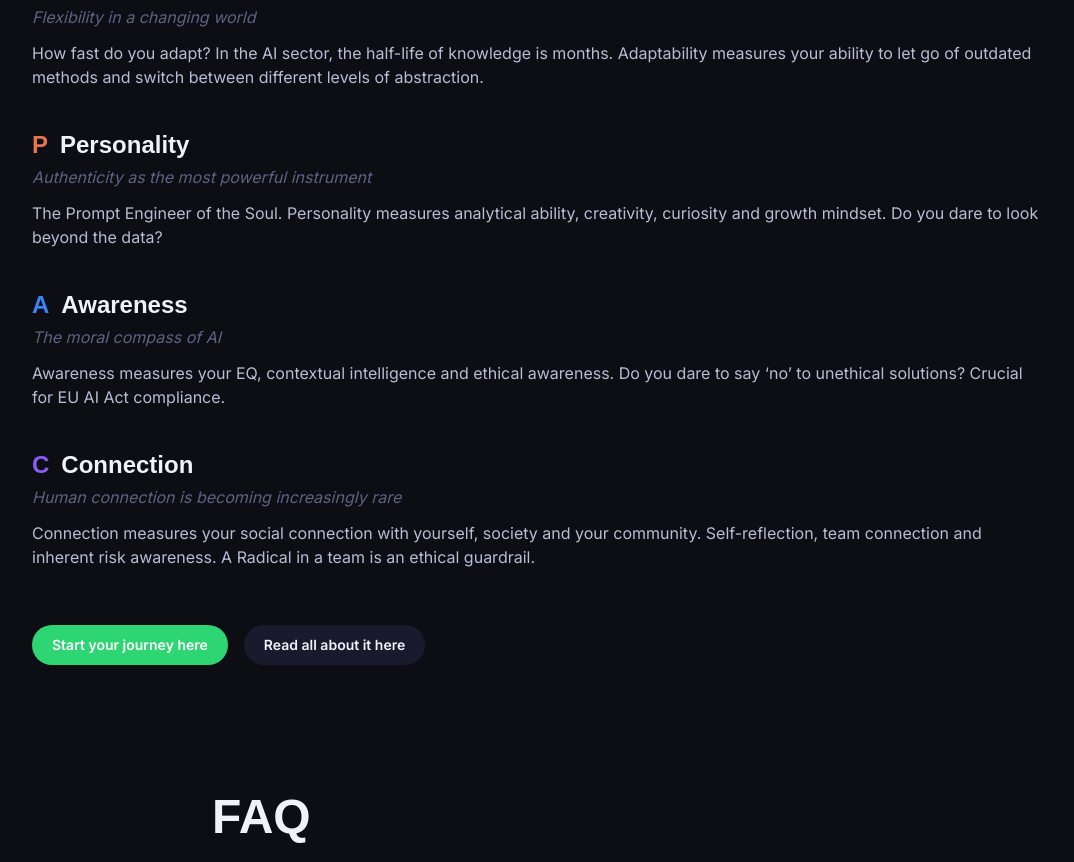
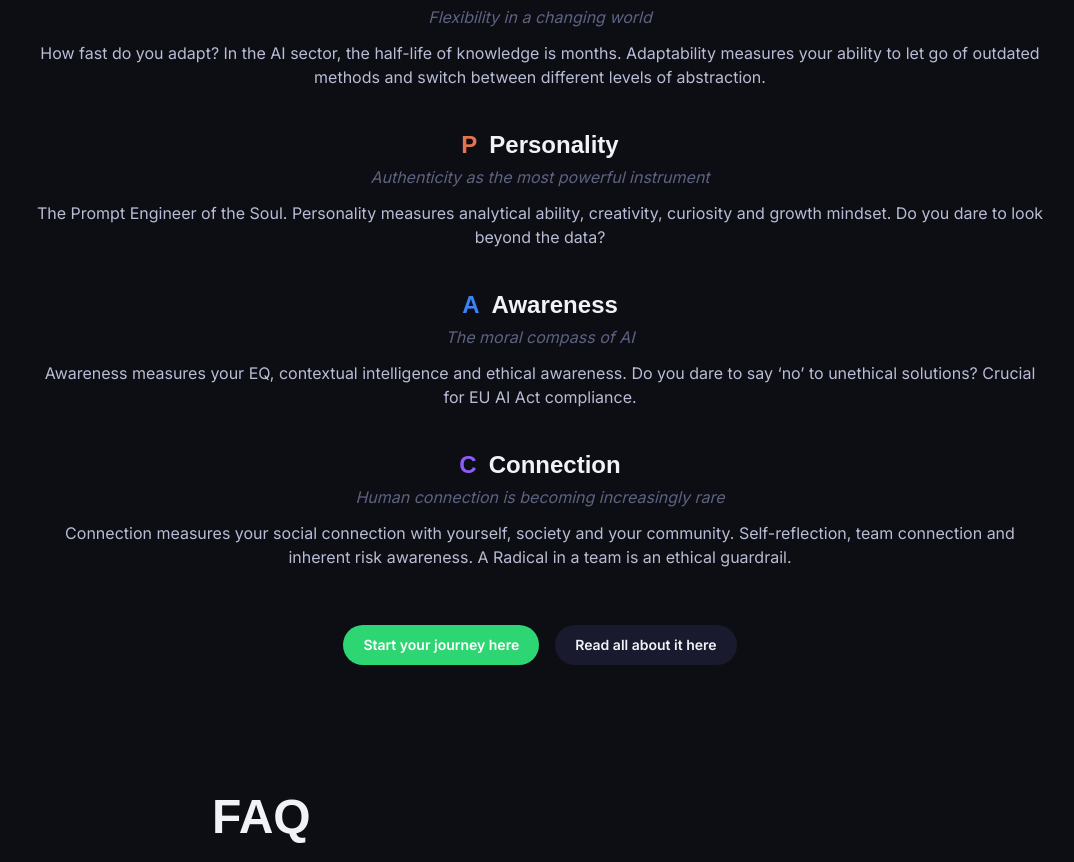
Before and after one commit to nathanvaevindev/radical-website, a Next.js app: page /become-a-radical in a window 1280 px wide. Shown: the part 2224-3086 px from the top of the page, without its empty margins (100-1174 px from the left). Built offline with nearby package versions, Linux system fonts and the light colour scheme; no server answers; a web font is replaced by a local one.

Commit message:
Phase 2: latest corrections and fixes

```diff
--- a/src/components/organisms/home-apac.tsx
+++ b/src/components/organisms/home-apac.tsx
@@ -42,7 +42,7 @@ const fadeUp = {
 export default function HomeApac() {
   return (
     <section className="pt-6 pb-12 lg:pt-8 lg:pb-16">
-      <div className="mx-auto max-w-[1080px] px-6 lg:px-8">
+      <div className="mx-auto max-w-[1080px] px-6 text-center lg:px-8">
         {/* Header */}
         <motion.h2
           className="font-heading text-4xl font-bold text-heading md:text-5xl"
@@ -80,7 +80,7 @@ export default function HomeApac() {
               viewport={{ once: true, amount: 0.15 }}
               transition={{ duration: 0.5, delay: 0.08 * i }}
             >
-              <div className="flex items-baseline gap-3">
+              <div className="flex items-baseline justify-center gap-3">
                 <span
                   className={`font-heading text-2xl font-bold ${item.color}`}
                 >
@@ -97,7 +97,7 @@ export default function HomeApac() {
 
         {/* CTAs */}
         <motion.div
-          className="mt-14 flex flex-col gap-4 sm:flex-row"
+          className="mt-14 flex flex-col items-center gap-4 sm:flex-row sm:justify-center"
           variants={fadeUp}
           initial="hidden"
           whileInView="visible"
--- a/src/components/organisms/radical-apac.tsx
+++ b/src/components/organisms/radical-apac.tsx
@@ -46,7 +46,7 @@ const fadeUp = {
 export default function RadicalApac() {
   return (
     <section className="py-12 lg:py-16">
-      <div className="mx-auto max-w-[1080px] px-6 lg:px-8">
+      <div className="mx-auto max-w-[1080px] px-6 text-center lg:px-8">
         <motion.h2
           className="font-heading text-4xl font-bold text-heading md:text-5xl"
           variants={fadeUp}
@@ -81,7 +81,7 @@ export default function RadicalApac() {
               viewport={{ once: true, amount: 0.15 }}
               transition={{ duration: 0.5, delay: 0.08 * i }}
             >
-              <div className="flex items-baseline gap-3">
+              <div className="flex items-baseline justify-center gap-3">
                 <span
                   className={`font-heading text-2xl font-bold ${item.color}`}
                 >
@@ -100,7 +100,7 @@ export default function RadicalApac() {
         </div>
 
         <motion.div
-          className="mt-14 flex flex-col gap-4 sm:flex-row"
+          className="mt-14 flex flex-col items-center gap-4 sm:flex-row sm:justify-center"
           variants={fadeUp}
           initial="hidden"
           whileInView="visible"
```
